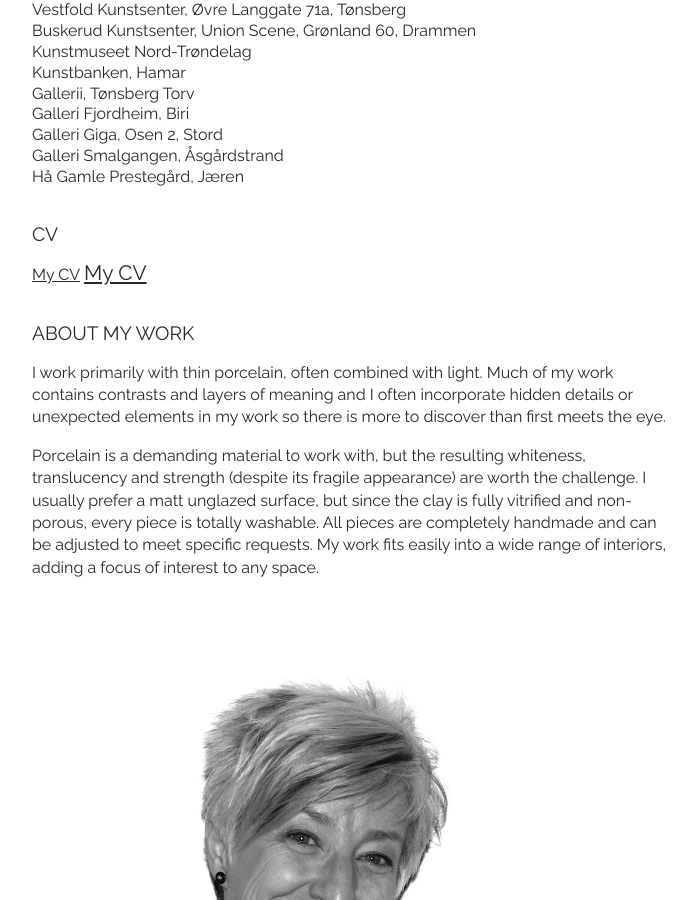
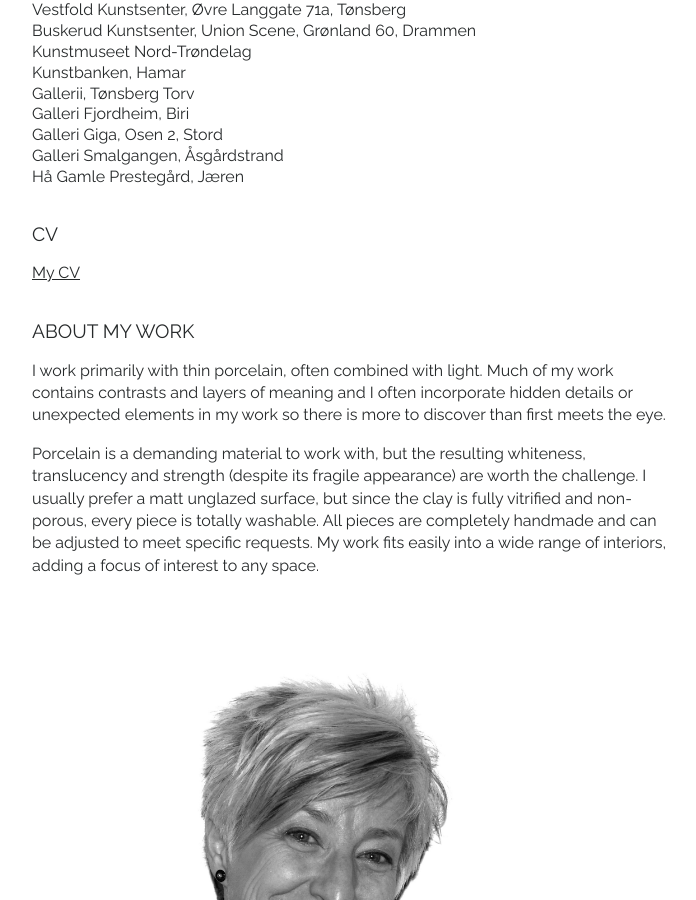
Before and after one commit to rebekkjm/helenmorkenno, a Jekyll site: the page built from about.md, in a window 1280 px wide and 900 px high, scrolled down 864 px. Shown: the whole window, without its empty margins (288-984 px from the left). Built offline with Jekyll 4.4.1, drawn with Linux system fonts in a browser that asks for light colours.

Commit message:
fixed cv link

```diff
--- a/about.md
+++ b/about.md
@@ -33,7 +33,6 @@ The following galleries stock some of my work:
 
 <h3>CV</h3>
 <a href="/cv">My CV</a>
-<a href="/cv" class="cv-link">My CV</a>
 
 
 <h3>About my work</h3>
```
